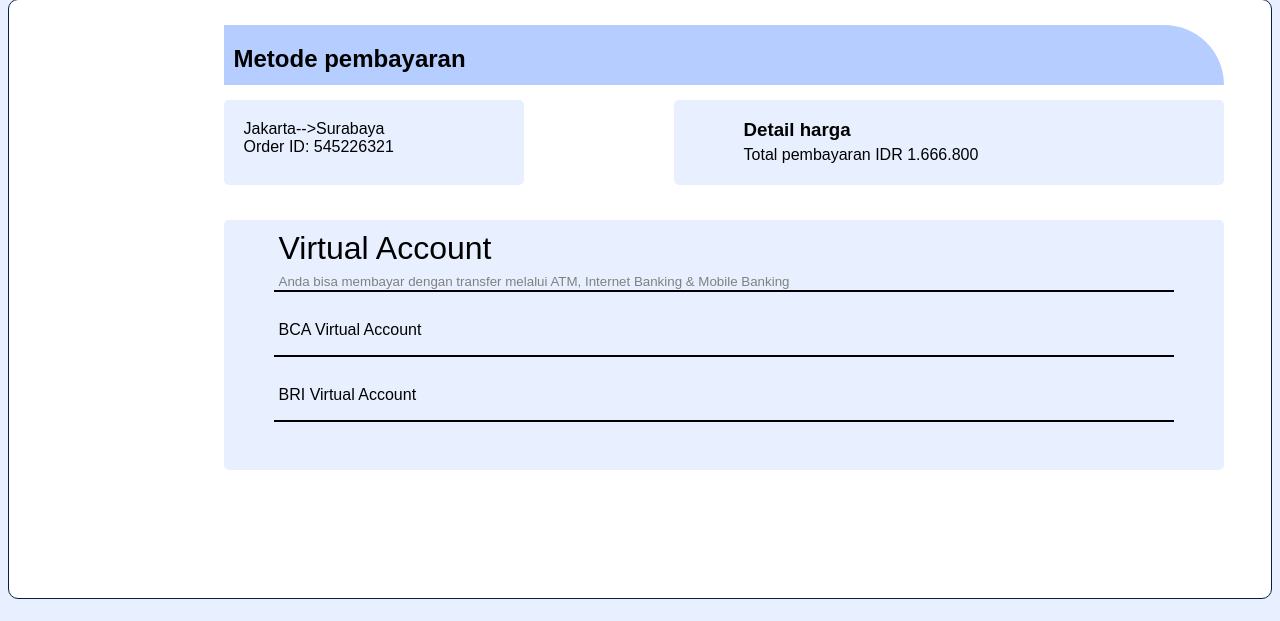
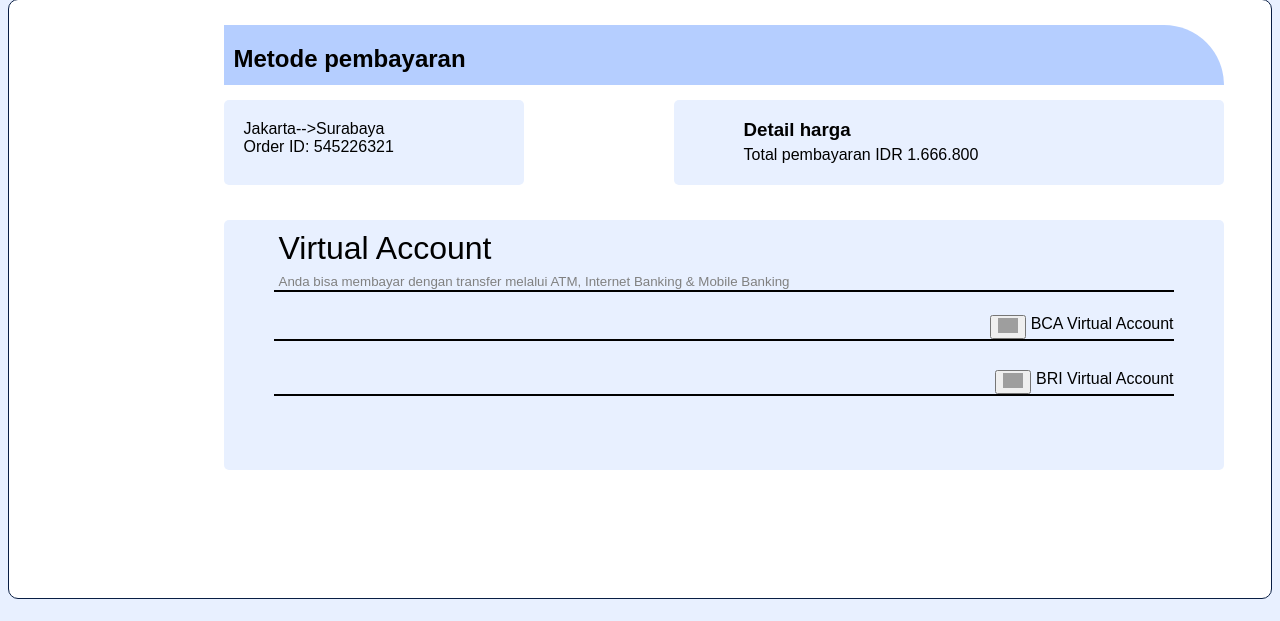
Before and after one commit to Alifan12/Kelompok6_TiketPesawat, a CodeIgniter 4 app: template app/Views/MetodePembayaran.php in a window 1280 px wide. Shown: the part 184-805 px from the top of the page. Run offline with PHP 8.4 and a stand-in for CodeIgniter, Linux system fonts and the light colour scheme; the template is opened without the code that fills it, so the values that code supplies are empty; some libraries are stand-ins or nearby versions; grey boxes are pictures that could not be loaded.

Commit message:
faris comit

```diff
--- a/app/Views/MetodePembayaran.php
+++ b/app/Views/MetodePembayaran.php
@@ -72,11 +72,12 @@
                         <small>Anda bisa membayar dengan transfer melalui ATM, Internet Banking & Mobile Banking</small>
                     </div>
                     <div class="BCA">
-                        <p>BCA Virtual Account</p>
-
+                        <span>BCA Virtual Account</span>
+                        <span><button class="choose"><img src="https://img.icons8.com/ios/50/000000/expand-arrow--v1.png" width="20px"></button></span>
                     </div>
                     <div class="BRI">
-                        <p>BRI Virtual Account</p>
+                        <span>BRI Virtual Account</span>
+                        <span><button class="choose"><img src="https://img.icons8.com/ios/50/000000/expand-arrow--v1.png" width="20px"></button></span>
 
                     </div>
 
--- a/public/css/MetodeBayar.css
+++ b/public/css/MetodeBayar.css
@@ -248,15 +248,12 @@ border-radius: 0px 90px 0px 0px;
   margin-left: 5px;
 }
 .BCA{
-   border-bottom: 1.5pt solid black;
-  margin-top: 5px;
+  border-bottom: 1.5pt solid black;
+  margin-top: 15px;
   width: 900px;
   height: fit-content;
   position: absolute;
   top: 80px;
-}
-.BCA p{
-  margin-left: 5px;
 }
 .BRI{
   border-bottom: 1.5pt solid black;
@@ -266,6 +263,14 @@ border-radius: 0px 90px 0px 0px;
   position: absolute;
   top: 145px;
 }
-.BRI p{
+.virtual span{
   margin-left: 5px;
+  float: inline-end;
 }
+span .choose{
+  float: right;
+}
+.choose img{
+  outline-color: none;
+  background-image: #B5CEFF;
+}
```
Also changed, not shown: app/Controllers/MetodebayarControl.php (added, +15 -0 lines), app/Controllers/Ordertiket.php (line endings or trailing spaces).
